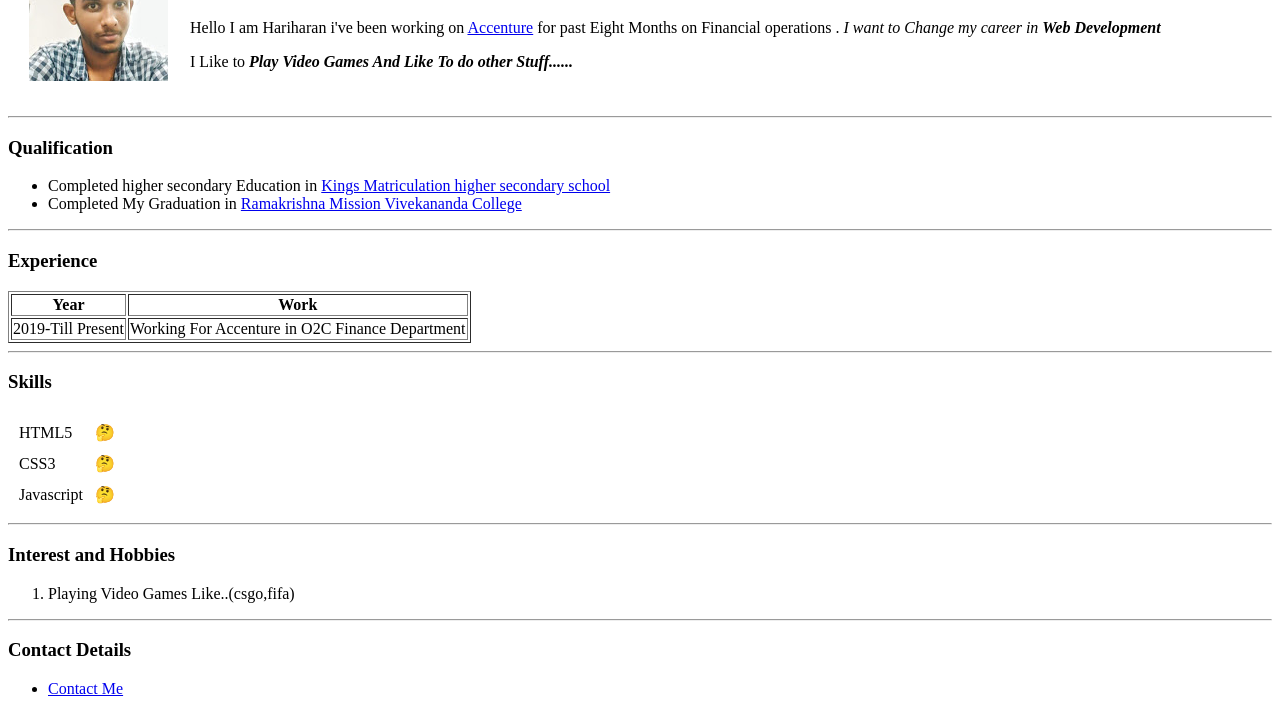
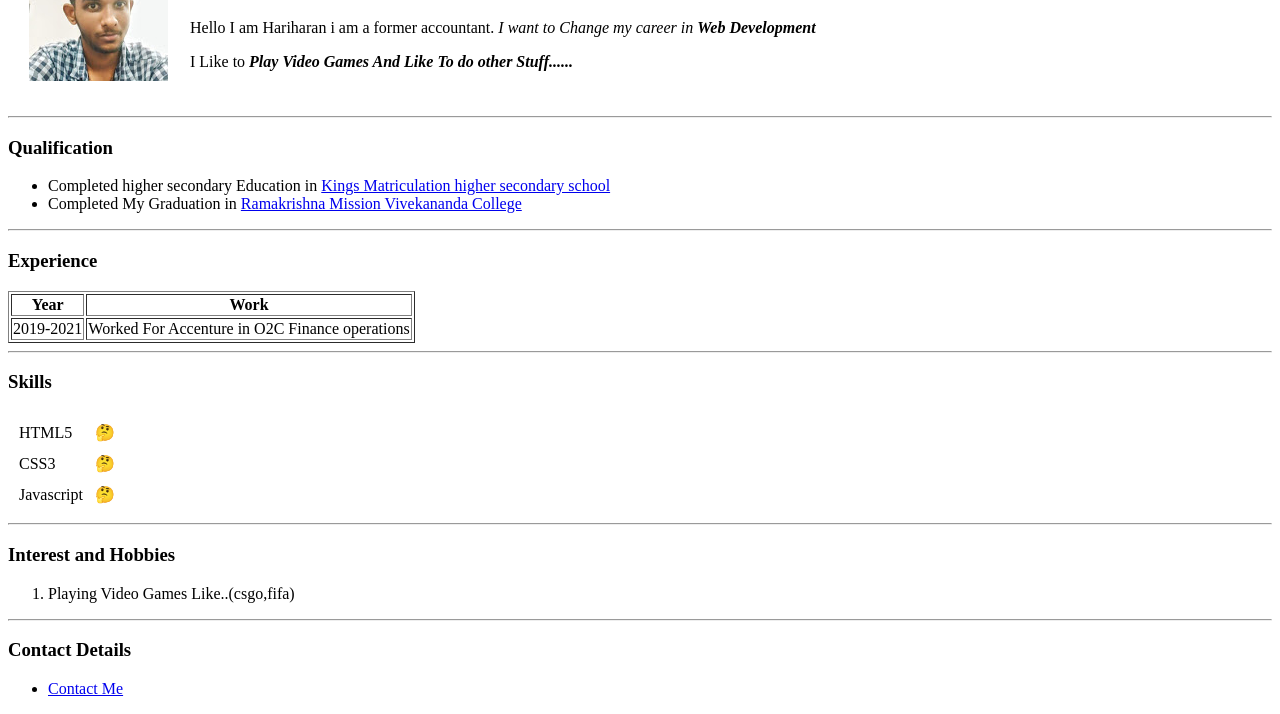
Before and after one commit to Atomiser98/My-first-webpage, a plain HTML site: page index.html in a window 1280 px wide. Shown: the part 90-804 px from the top of the page. Drawn offline with Linux system fonts and the light colour scheme.

Commit message:
Update index.html

```diff
--- a/index.html
+++ b/index.html
@@ -12,7 +12,7 @@
       <td><img src="picofmine.jpeg" alt=""></td>
       <td>
         <h1>Hariharan</h1>
-        <p>Hello I am Hariharan i've been working on <a href="https://www.accenture.com/in-en">Accenture</a> for past Eight Months on Financial operations .<em> I want to Change my career in <strong>Web Development</strong></em></p>
+        <p>Hello I am Hariharan i am a former accountant.<em> I want to Change my career in <strong>Web Development</strong></em></p>
         <p> I Like to <em><strong>Play Video Games And Like To do other Stuff......</strong></em></p>
       </td>
     </tr>
@@ -35,8 +35,8 @@
     </thead>
     <tbody>
       <tr>
-        <td>2019-Till Present</td>
-        <td>Working For Accenture in O2C Finance Department</td>
+        <td>2019-2021</td>
+        <td>Worked For Accenture in O2C Finance operations</td>
       </tr>
     </tbody>
     <tfoot>
```
